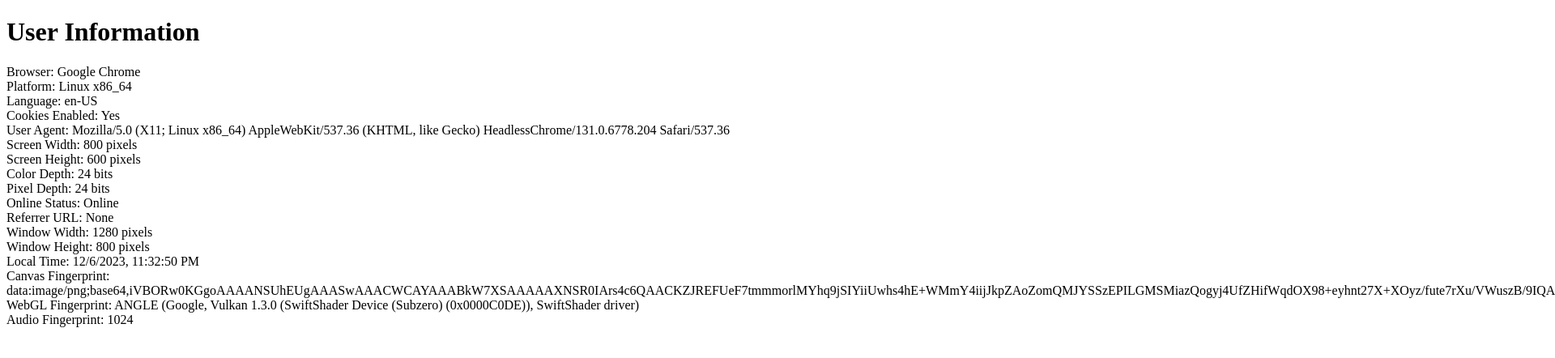
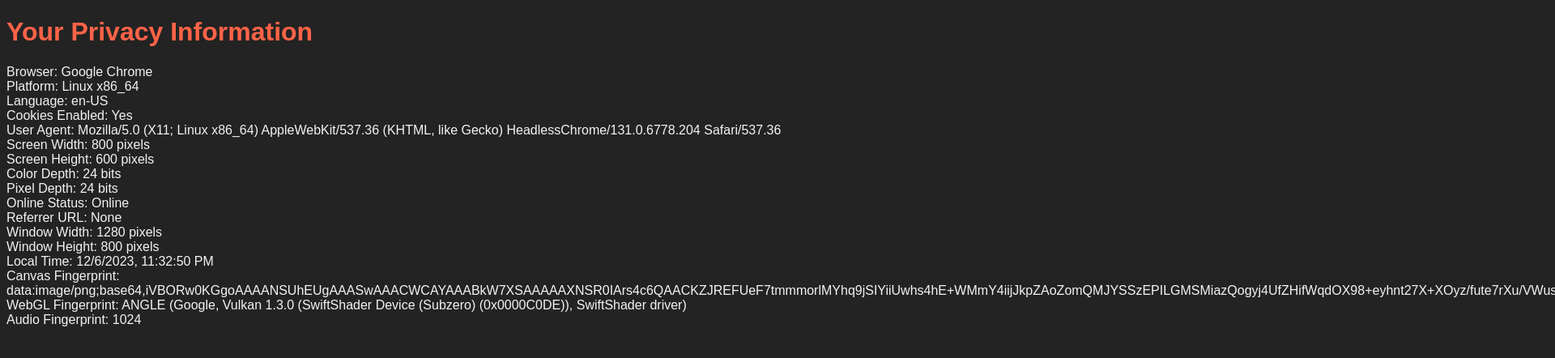
Before and after one commit to NightMortal/NightMortal.github.io, a plain HTML site: page index.html in a window 1280 px wide. Shown: the top 442 px of the page at 81% size, 1920 px wide, since content can reach past the window. Drawn offline with Linux system fonts and the light colour scheme; a script that the page names is missing.

Commit message:
Update website design

```diff
--- a/index.html
+++ b/index.html
@@ -1,11 +1,21 @@
 <!DOCTYPE html>
 <html>
 <head>
-    <title>User Info</title>
+    <title>User Privacy Info</title>
     <script src="https://cdnjs.cloudflare.com/ajax/libs/fingerprintjs2/1.8.6/fingerprint2.min.js"></script>
+    <style>
+        body {
+            background-color: #232323;
+            color: #f3f3f3;
+            font-family: Arial, sans-serif;
+        }
+        h1 {
+            color: #ff6347;
+        }
+    </style>
 </head>
 <body>
-    <h1>User Information</h1>
+    <h1>Your Privacy Information</h1>
     <p id="info"></p>
     <script>
     window.onload = function() {
```
